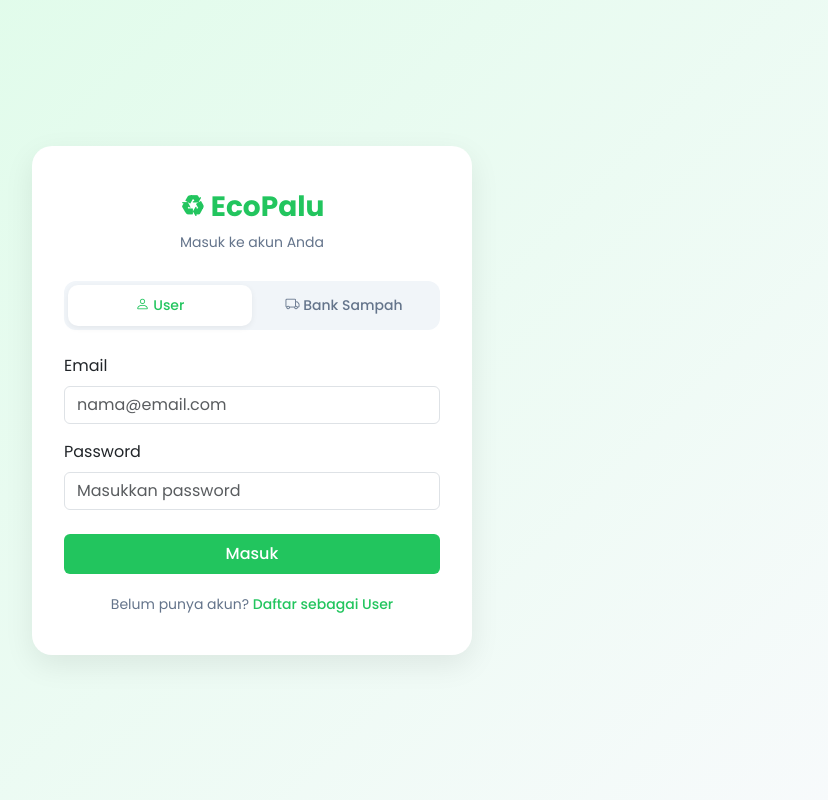
After one commit to ezzbrow/ecopalu, a CodeIgniter 4 app: template app/Views/auth/login.php in a window 1280 px wide. The commit adds this page. Shown: the whole page, without its empty margins (388-1216 px from the left). Run offline with PHP 8.4 and a stand-in for CodeIgniter, Linux system fonts and the light colour scheme; the template is opened without the code that fills it, so the values that code supplies are empty; some libraries are stand-ins or nearby versions.

Commit message:
feat: aktifkan CSRF protection global + perbaiki 4 route delete dari GET ke POST
- Aktifkan CSRF filter global di Filters.php
- Tambahkan csrf_field() ke 21 form POST (18 form existing + 3 form delete yang diubah dari <a> ke <form method=post>)
- Ubah route delete users/kategori-sampah/transaksi-coin dari GET ke POST untuk cegah CSRF via link/img (root cause: GET untuk aksi destruktif rentan dipicu tanpa sadar oleh user)
- Hapus route penjemputan/delete/$1 (orphan, tidak dipanggil view manapun)
- confirm() ditambahkan konsisten di users/index.php (sebelumnya tidak ada, beda dari kategori_sampah & transaksi_coin)

Co-Authored-By: Claude Opus 4.8 (1M context) <noreply@anthropic.com>

```diff
--- a/app/Config/Filters.php
+++ b/app/Config/Filters.php
@@ -34,6 +34,10 @@ class Filters extends BaseFilters
         'forcehttps'    => ForceHTTPS::class,
         'pagecache'     => PageCache::class,
         'performance'   => PerformanceMetrics::class,
+
+        // Custom filters (project)
+        'auth'          => \App\Filters\AuthFilter::class,
+        'role'          => \App\Filters\RoleFilter::class,
     ];
 
     /**
@@ -73,7 +77,7 @@ class Filters extends BaseFilters
     public array $globals = [
         'before' => [
             // 'honeypot',
-            // 'csrf',
+            'csrf' => ['except' => []],
             // 'invalidchars',
         ],
         'after' => [
--- /dev/null
+++ b/app/Views/auth/login.php
@@ -0,0 +1,159 @@
+<!DOCTYPE html>
+<html lang="id">
+<head>
+    <meta charset="UTF-8">
+    <meta name="viewport" content="width=device-width, initial-scale=1.0">
+    <title>Masuk — EcoPalu</title>
+
+    <link href="https://cdn.jsdelivr.net/npm/bootstrap@5.3.3/dist/css/bootstrap.min.css" rel="stylesheet">
+    <link rel="stylesheet" href="https://cdn.jsdelivr.net/npm/bootstrap-icons@1.11.3/font/bootstrap-icons.min.css">
+    <link href="https://fonts.googleapis.com/css2?family=Poppins:wght@300;400;500;600;700&display=swap" rel="stylesheet">
+    <link rel="stylesheet" href="<?= base_url('assets/css/style.css') ?>">
+
+    <style>
+        body {
+            min-height: 100vh;
+            display: flex;
+            align-items: center;
+            justify-content: center;
+            background: linear-gradient(135deg, #DCFCE7 0%, #f8fafc 100%);
+            padding: 20px;
+        }
+        .auth-card {
+            width: 100%;
+            max-width: 440px;
+            background: white;
+            border-radius: 20px;
+            box-shadow: 0 10px 30px rgba(0, 0, 0, 0.08);
+            padding: 40px 32px;
+        }
+        .auth-logo {
+            color: #22C55E;
+            font-weight: 700;
+            font-size: 28px;
+            text-align: center;
+            margin-bottom: 4px;
+        }
+        .auth-subtitle {
+            text-align: center;
+            color: #64748b;
+            margin-bottom: 28px;
+            font-size: 14px;
+        }
+        .role-tabs {
+            display: flex;
+            background: #f1f5f9;
+            border-radius: 12px;
+            padding: 4px;
+            margin-bottom: 24px;
+        }
+        .role-tab {
+            flex: 1;
+            text-align: center;
+            padding: 10px 12px;
+            border-radius: 10px;
+            cursor: pointer;
+            font-weight: 500;
+            font-size: 14px;
+            color: #64748b;
+            transition: all 0.2s;
+            user-select: none;
+        }
+        .role-tab.active {
+            background: white;
+            color: #22C55E;
+            box-shadow: 0 2px 6px rgba(0, 0, 0, 0.06);
+        }
+        .form-control:focus {
+            border-color: #22C55E;
+            box-shadow: 0 0 0 0.2rem rgba(34, 197, 94, 0.15);
+        }
+        .btn-eco {
+            background: #22C55E;
+            border: none;
+            color: white;
+            font-weight: 500;
+        }
+        .btn-eco:hover {
+            background: #16A34A;
+            color: white;
+        }
+        .auth-footer {
+            text-align: center;
+            margin-top: 20px;
+            color: #64748b;
+            font-size: 14px;
+        }
+        .auth-footer a {
+            color: #22C55E;
+            text-decoration: none;
+            font-weight: 500;
+        }
+    </style>
+</head>
+<body>
+
+<div class="auth-card">
+    <div class="auth-logo">♻ EcoPalu</div>
+    <div class="auth-subtitle">Masuk ke akun Anda</div>
+
+    <?php if (session()->getFlashdata('success')): ?>
+        <div class="alert alert-success"><?= session()->getFlashdata('success') ?></div>
+    <?php endif; ?>
+    <?php if (session()->getFlashdata('error')): ?>
+        <div class="alert alert-danger"><?= session()->getFlashdata('error') ?></div>
+    <?php endif; ?>
+
+    <!-- Tab toggle User / Bank Sampah -->
+    <div class="role-tabs">
+        <div class="role-tab active" data-role="user" onclick="switchRole('user', this)">
+            <i class="bi bi-person"></i> User
+        </div>
+        <div class="role-tab" data-role="banksampah" onclick="switchRole('banksampah', this)">
+            <i class="bi bi-truck"></i> Bank Sampah
+        </div>
+    </div>
+
+    <form action="<?= base_url('login/attempt') ?>" method="post">
+        <?= csrf_field() ?>
+        <input type="hidden" name="role_toggle" id="role_toggle" value="user">
+
+        <div class="mb-3">
+            <label class="form-label">Email</label>
+            <input type="email"
+                   name="email"
+                   class="form-control"
+                   placeholder="nama@email.com"
+                   value="<?= esc(old('email')) ?>"
+                   required>
+        </div>
+
+        <div class="mb-4">
+            <label class="form-label">Password</label>
+            <input type="password"
+                   name="password"
+                   class="form-control"
+                   placeholder="Masukkan password"
+                   required>
+        </div>
+
+        <button type="submit" class="btn btn-eco w-100 py-2">
+            Masuk
+        </button>
+    </form>
+
+    <div class="auth-footer">
+        Belum punya akun? <a href="<?= base_url('register') ?>">Daftar sebagai User</a>
+    </div>
+</div>
+
+<script>
+function switchRole(role, el) {
+    document.getElementById('role_toggle').value = role;
+    document.querySelectorAll('.role-tab').forEach(t => t.classList.remove('active'));
+    el.classList.add('active');
+}
+</script>
+
+</body>
+</html>
--- a/app/Views/kategori_sampah/create.php
+++ b/app/Views/kategori_sampah/create.php
@@ -5,6 +5,7 @@
 <h2>Tambah Kategori Sampah</h2>
 
 <form action="<?= base_url('kategori-sampah/store') ?>" method="post">
+    <?= csrf_field() ?>
 
     <div class="mb-3">
         <label class="form-label">Nama Kategori</label>
--- a/app/Views/kategori_sampah/edit.php
+++ b/app/Views/kategori_sampah/edit.php
@@ -5,6 +5,7 @@
 <h2>Edit Kategori Sampah</h2>
 
 <form action="<?= base_url('kategori-sampah/update/'.$kategori['id']) ?>" method="post">
+    <?= csrf_field() ?>
 
     <div class="mb-3">
         <label class="form-label">Nama Kategori</label>
--- a/app/Views/penjemputan/edit.php
+++ b/app/Views/penjemputan/edit.php
@@ -5,6 +5,7 @@
 <h2>Edit Penjemputan</h2>
 
 <form action="<?= base_url('penjemputan/update/'.$penjemputan['id']) ?>" method="post">
+    <?= csrf_field() ?>
 
     <div class="mb-3">
         <label class="form-label">Kategori Sampah</label>
--- a/app/Views/transaksi_coin/create.php
+++ b/app/Views/transaksi_coin/create.php
@@ -5,6 +5,7 @@
 <h2>Tambah Transaksi Coin</h2>
 
 <form action="<?= base_url('transaksi-coin/store') ?>" method="post">
+    <?= csrf_field() ?>
 
     <div class="mb-3">
         <label class="form-label">User ID</label>
--- a/app/Views/transaksi_coin/edit.php
+++ b/app/Views/transaksi_coin/edit.php
@@ -5,6 +5,7 @@
 <h2>Edit Transaksi Coin</h2>
 
 <form action="<?= base_url('transaksi-coin/update/'.$transaksi['id']) ?>" method="post">
+    <?= csrf_field() ?>
 
     <div class="mb-3">
         <label class="form-label">Kategori Sampah ID</label>
--- a/app/Views/users/create.php
+++ b/app/Views/users/create.php
@@ -5,6 +5,7 @@
 <h2>Tambah User</h2>
 
 <form action="<?= base_url('users/store') ?>" method="post">
+    <?= csrf_field() ?>
 
     <div class="mb-3">
         <label>Nama</label>
--- a/app/Views/users/edit.php
+++ b/app/Views/users/edit.php
@@ -5,6 +5,7 @@
 <h2>Edit User</h2>
 
 <form action="<?= base_url('users/update/'.$user['id']) ?>" method="post">
+    <?= csrf_field() ?>
 
     <div class="mb-3">
         <label>Nama</label>
--- a/app/Views/users/index.php
+++ b/app/Views/users/index.php
@@ -31,7 +31,11 @@
             <td><?= $user['role'] ?></td>
             <td>
                 <a href="<?= base_url('users/edit/'.$user['id']) ?>" class="btn btn-warning btn-sm">Edit</a>
-                <a href="<?= base_url('users/delete/'.$user['id']) ?>" class="btn btn-danger btn-sm">Hapus</a>
+                <form action="<?= base_url('users/delete/'.$user['id']) ?>" method="post" class="d-inline"
+                      onsubmit="return confirm('Yakin ingin menghapus user ini?')">
+                    <?= csrf_field() ?>
+                    <button class="btn btn-danger btn-sm" type="submit">Hapus</button>
+                </form>
             </td>
         </tr>
         <?php endforeach; ?>
```
Also changed, not shown: app/Config/Routes.php (+55 -34 lines), app/Views/auth/register.php (added, +145 -0 lines), app/Views/dashboard/admin.php (added, +54 -0 lines), app/Views/dashboard/banksampah.php (added, +54 -0 lines), app/Views/dashboard/user.php (added, +55 -0 lines), app/Views/kategori_sampah/index.php (+5 -5 lines), app/Views/penjemputan/create.php (+1 -6 lines), app/Views/transaksi_coin/index.php (+5 -5 lines).
